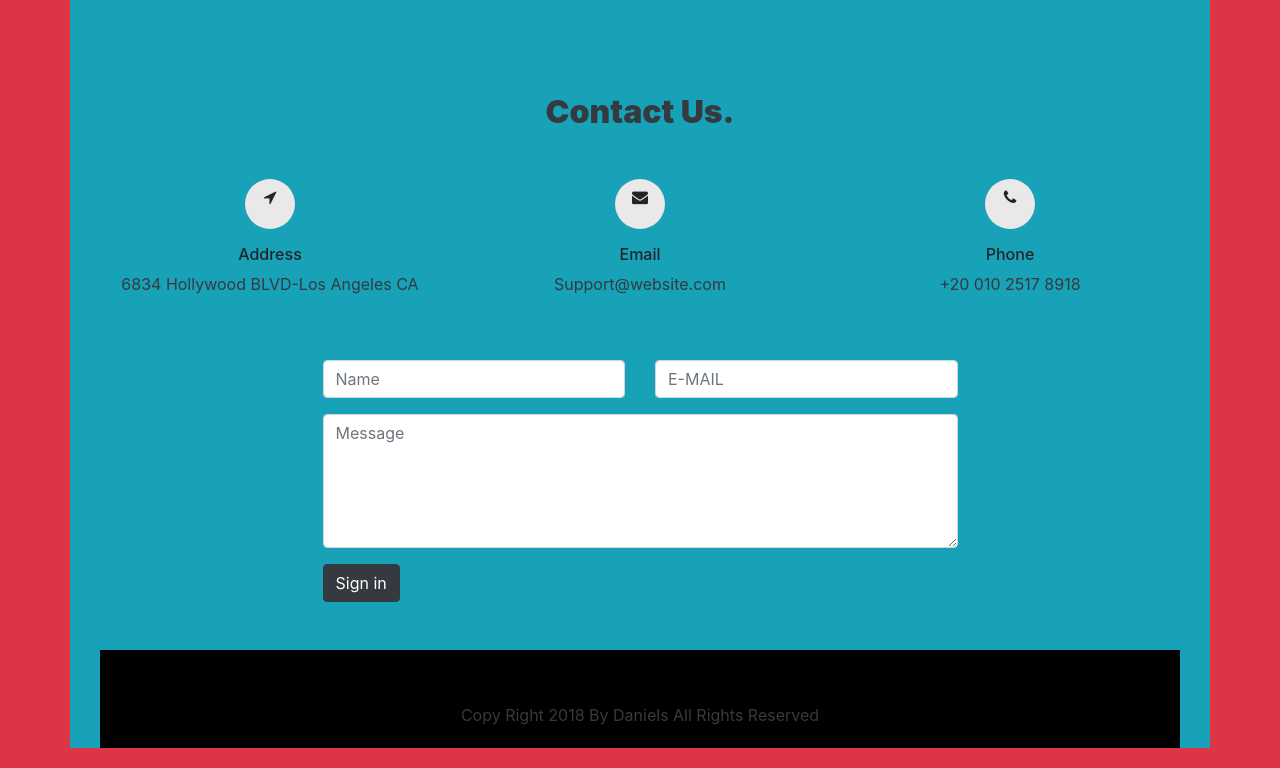
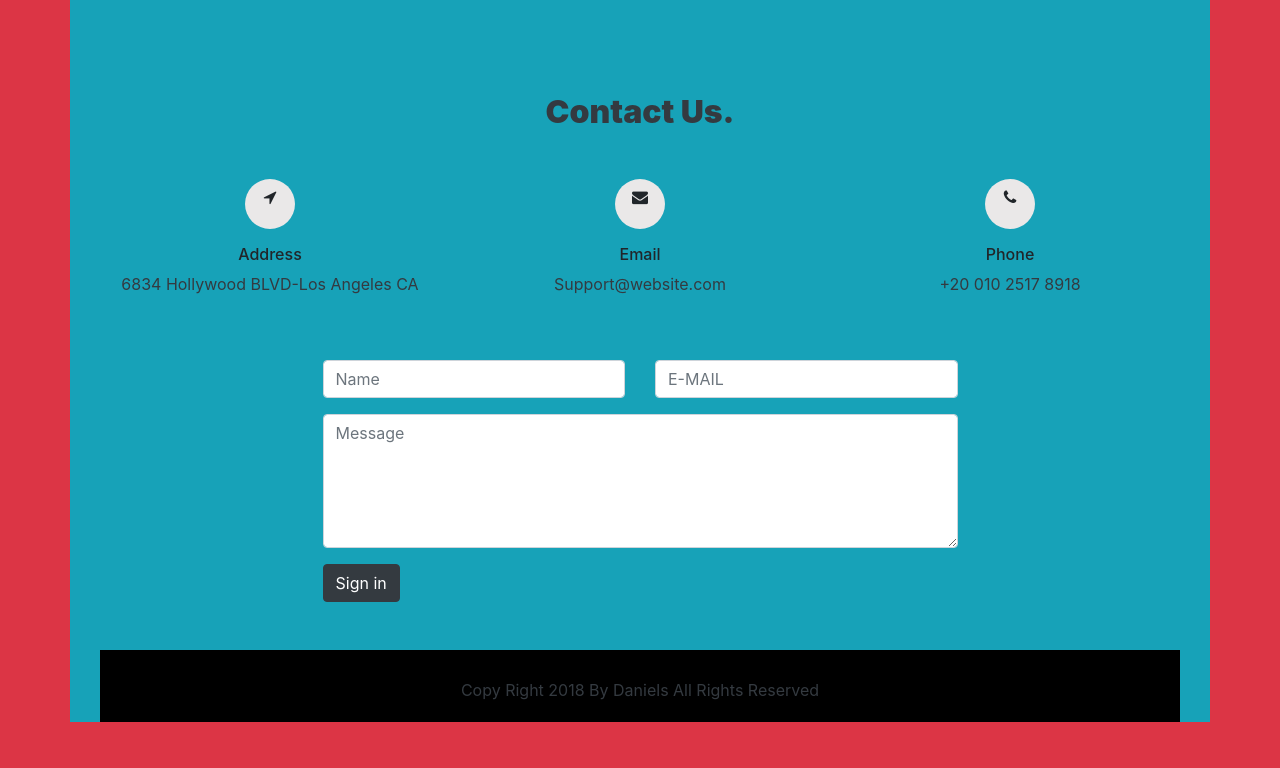
Before and after one commit to Eno-obongk/one-page-website, a plain HTML site: page index.html in a window 1280 px wide. Shown: the part 7567-8335 px from the top of the page. After the commit the page ends 8309 px from the top, so only its background shows below. Drawn offline with Linux system fonts and the light colour scheme.

Commit message:
Added padding and !

```diff
--- a/Daniel.css
+++ b/Daniel.css
@@ -8,6 +8,7 @@
 .size{
     height: 300px;
     width: 400px;
+
 }
 @media screen and (max-width:768) {
  .card-md {
--- a/index.html
+++ b/index.html
@@ -500,9 +500,9 @@
 
       <!-- </div> -->
 
-  <div class="container-fluid">
-  <footer class="foot mt-5">
-          <p class="pt-5 text-dark">Copy Right 2018 By Daniels All Rights Reserved</p>
+  <div class="container-fluid ">
+  <footer class="foot mt-5 p-1">
+          <p class="pt-4 text-dark">Copy Right 2018 By Daniels All Rights Reserved</p>
   </footer>
 </div>
     </section>
--- a/index.js
+++ b/index.js
@@ -1,5 +1,5 @@
 alert("welcome")
-console.log("thank you");
+console.log("thank you!");
 
 var firstName = "Eno-obong";
 var lastName = "Kingsley";
```
